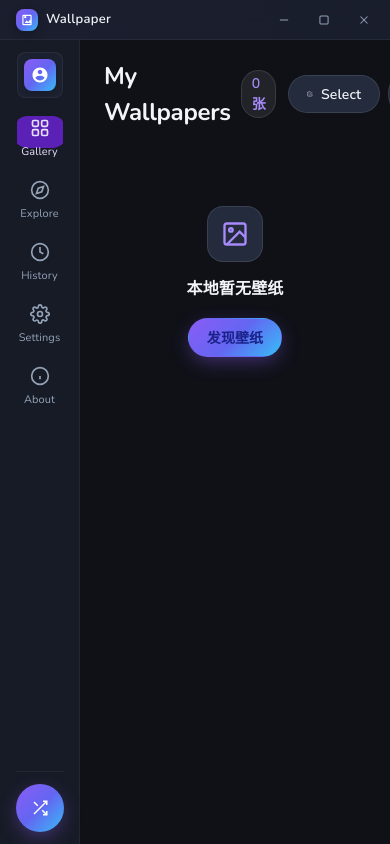
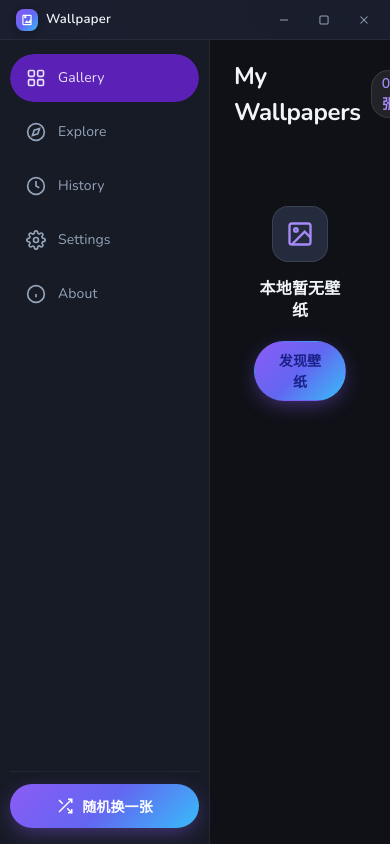
Before and after one commit to Mokssa/wallpaper_app, a website: page ui/index.html in a window 390 px wide. Drawn offline with nearby package versions, Linux system fonts and the light colour scheme.

Commit message:
fix(v0.2.1): 优化侧边栏布局，移除响应式折叠断点与顶部卡片
- 移除 @media (max-width: 860px) 响应式折叠规则，解决高 DPI/窄窗口下侧边栏异常压缩为 80px 窄条的问题
- 移除侧边栏顶部冗余的头像及 Wallpaper Hub 用户卡片，导航菜单直接自顶部规范对齐起排
- 锁定侧边栏固定 210px 桌面级横向布局
- 更新界面实景截图并构建发布打包产物

```diff
--- a/Cargo.toml
+++ b/Cargo.toml
@@ -1,6 +1,6 @@
 [package]
 name = "wallpaper_app"
-version = "0.2.0"
+version = "0.2.1"
 edition = "2021"
 description = "A modern WinUI 3 style Windows wallpaper app built with Tauri v2 and Rust"
 
--- a/package.json
+++ b/package.json
@@ -1,6 +1,6 @@
 {
   "name": "wallpaper-app",
-  "version": "0.2.0",
+  "version": "0.2.1",
   "private": true,
   "type": "module",
   "scripts": {
--- a/tauri.conf.json
+++ b/tauri.conf.json
@@ -1,7 +1,7 @@
 {
   "$schema": "https://schema.tauri.app/config/2",
   "productName": "Wallpaper",
-  "version": "0.2.0",
+  "version": "0.2.1",
   "identifier": "com.wallpaperapp.dev",
   "build": {
     "frontendDist": "ui"
--- a/ui/index.html
+++ b/ui/index.html
@@ -40,18 +40,6 @@
       <!-- Flutter Navigation Rail -->
       <aside class="flutter-nav-rail" aria-label="Main Navigation">
         <div class="nav-rail-top">
-          <!-- Mini Profile Card -->
-          <div class="nav-profile-card">
-            <div class="nav-profile-avatar">
-              <svg viewBox="0 0 24 24" fill="currentColor">
-                <path d="M12 2C6.48 2 2 6.48 2 12s4.48 10 10 10 10-4.48 10-10S17.52 2 12 2zm0 3c1.66 0 3 1.34 3 3s-1.34 3-3 3-3-1.34-3-3 1.34-3 3-3zm0 14.2c-2.5 0-4.71-1.28-6-3.22.03-1.99 4-3.08 6-3.08 1.99 0 5.97 1.09 6 3.08-1.29 1.94-3.5 3.22-6 3.22z"/>
-              </svg>
-            </div>
-            <div class="nav-profile-info">
-              <span class="nav-profile-name">Wallpaper Hub</span>
-            </div>
-          </div>
-
           <!-- Navigation Items -->
           <nav class="nav-menu" role="navigation" aria-label="Destinations">
             <button class="nav-item nav-rail-item active" id="nav-tab-gallery" data-tab="gallery" aria-label="本地壁纸">
@@ -841,7 +829,7 @@
               </div>
               <h2 class="about-hero-title" data-i18n="about_app_name">Wallpaper 4K 壁纸管理器</h2>
               <div class="about-hero-badge-row">
-                <span class="about-version-badge" id="app-version-label">v0.2.0</span>
+                <span class="about-version-badge" id="app-version-label">v0.2.1</span>
                 <span class="about-tag-badge">Tauri v2</span>
                 <span class="about-tag-badge">Rust 2021</span>
                 <span class="about-tag-badge">Material You</span>
--- a/ui/styles.css
+++ b/ui/styles.css
@@ -8,7 +8,6 @@
 :root {
   /* 默认字体：鸿蒙舒适圆润 + Nunito / 微软雅黑 UI */
   --font-family: "HarmonyOS Sans SC", "HarmonyOS Sans", "PingFang SC", "Nunito", "Microsoft YaHei UI", -apple-system, sans-serif;
-  --nav-rail-width: 210px;
 
   /* ==========================================================================
      M3 Color System Tokens (Indigo Default / Master Theme)
@@ -1111,10 +1110,10 @@ body.theme-amoled .flutter-titlebar {
 }
 
 .flutter-nav-rail {
-  width: var(--nav-rail-width, 210px);
-  min-width: var(--nav-rail-width, 210px);
-  max-width: var(--nav-rail-width, 210px);
-  flex: 0 0 var(--nav-rail-width, 210px);
+  width: 210px;
+  min-width: 210px;
+  max-width: 210px;
+  flex: 0 0 210px;
   flex-shrink: 0;
   flex-grow: 0;
   background: var(--md-sys-color-surface-container-low);
@@ -1138,55 +1137,6 @@ body.theme-amoled .flutter-titlebar {
   gap: 14px;
 }
 
-.nav-profile-card {
-  display: flex;
-  align-items: center;
-  gap: 10px;
-  padding: 8px 12px;
-  border-radius: var(--md-shape-corner-md);
-  background: var(--md-sys-color-surface-container);
-  border: 1px solid var(--md-sys-color-outline-variant);
-  transition: background var(--md-sys-motion-duration-short) ease,
-              border-color var(--md-sys-motion-duration-short) ease;
-}
-
-.nav-profile-card:hover {
-  background: var(--md-sys-color-surface-container-high);
-  border-color: var(--md-sys-color-outline);
-}
-
-.nav-profile-avatar {
-  width: 32px;
-  height: 32px;
-  border-radius: var(--md-shape-corner-sm);
-  background: var(--md-sys-color-primary-gradient);
-  display: flex;
-  align-items: center;
-  justify-content: center;
-  box-shadow: 0 2px 8px rgba(0, 0, 0, 0.25);
-  flex-shrink: 0;
-}
-
-.nav-profile-avatar svg {
-  width: 18px;
-  height: 18px;
-  fill: #ffffff;
-}
-
-.nav-profile-info {
-  display: flex;
-  flex-direction: column;
-  overflow: hidden;
-}
-
-.nav-profile-name {
-  font-size: var(--md-sys-typescale-title-small-size, 14px);
-  font-weight: var(--md-sys-typescale-title-small-weight, 600);
-  color: var(--md-sys-color-on-surface);
-  white-space: nowrap;
-  text-overflow: ellipsis;
-  overflow: hidden;
-}
 
 .nav-menu {
   display: flex;
@@ -1386,78 +1336,7 @@ body.theme-amoled .flutter-titlebar {
   fill: none;
 }
 
-/* Responsive / Compact Navigation Rail (80px mode) */
-@media (max-width: 860px) {
-  :root {
-    --nav-rail-width: 80px;
-  }
-  .flutter-nav-rail {
-    width: 80px;
-    min-width: 80px;
-    max-width: 80px;
-    flex: 0 0 80px;
-    flex-shrink: 0;
-    padding: 12px 6px;
-    align-items: center;
-  }
-
-  .nav-profile-card {
-    padding: 6px;
-    justify-content: center;
-    border-radius: var(--md-shape-corner-sm);
-  }
-
-  .nav-profile-info {
-    display: none;
-  }
-
-  .nav-item,
-  .nav-rail-item {
-    flex-direction: column;
-    justify-content: center;
-    align-items: center;
-    gap: 4px;
-    height: 56px;
-    min-height: 56px;
-    max-height: 56px;
-    padding: 6px 2px;
-    border-radius: var(--md-shape-corner-md);
-  }
-
-  .nav-item .indicator-pill,
-  .nav-rail-item .indicator-pill {
-    inset: auto;
-    width: 56px;
-    height: 32px;
-    top: 4px;
-    left: 50%;
-    transform: translateX(-50%);
-    border-radius: var(--md-shape-corner-full);
-  }
-
-  .nav-item.active .indicator-pill,
-  .nav-rail-item.active .indicator-pill {
-    transform: translateX(-50%);
-  }
-
-  .nav-item .nav-item-label,
-  .nav-rail-item .nav-item-label {
-    font-size: 11px;
-    text-align: center;
-  }
-
-  .btn-quick-random span {
-    display: none;
-  }
-
-  .btn-quick-random {
-    width: 48px;
-    height: 48px;
-    padding: 0;
-    margin: 0 auto;
-    border-radius: var(--md-shape-corner-full);
-  }
-}
+
 
 /* ==========================================================================
    3) Main Stage & Pure Visual Grid
```
Also changed, not shown: docs/screenshots/about.png, docs/screenshots/explore.png, docs/screenshots/gallery_batch.png, docs/screenshots/history.png, docs/screenshots/settings.png, 2 other files.
